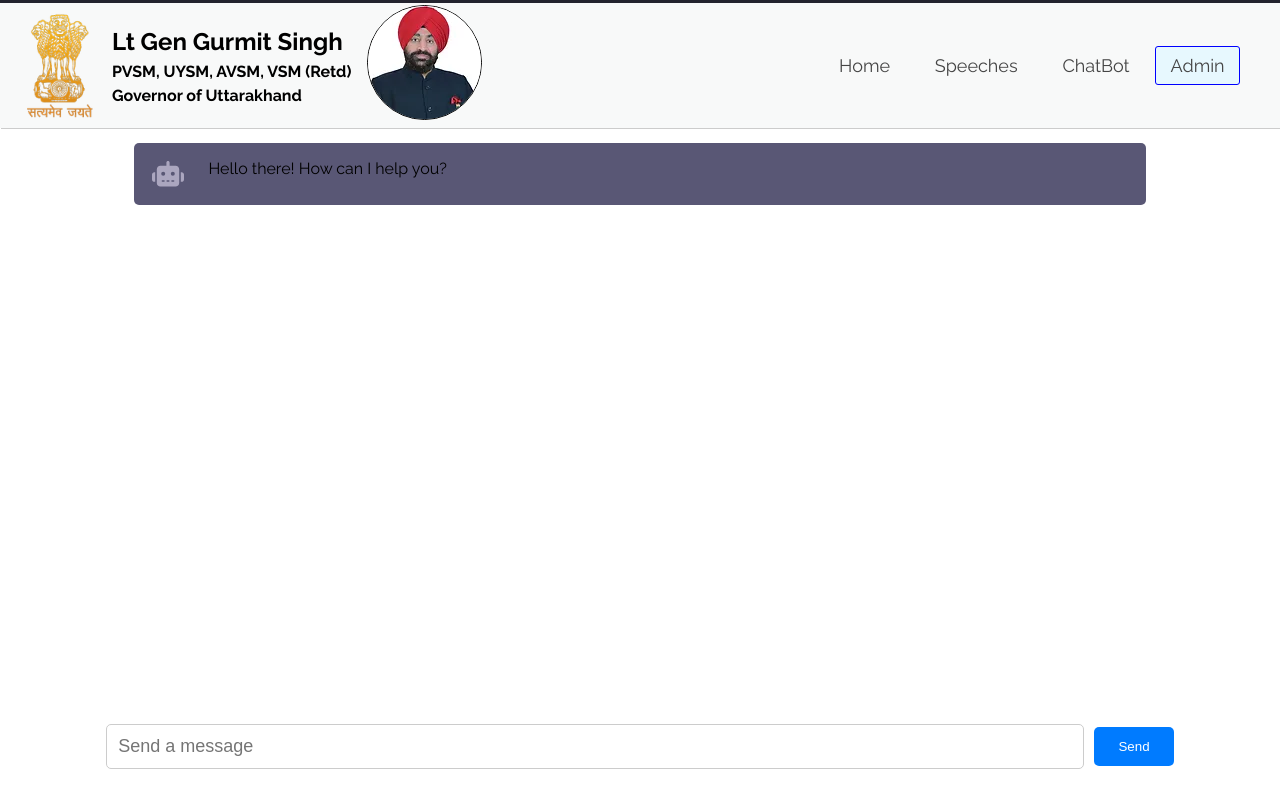
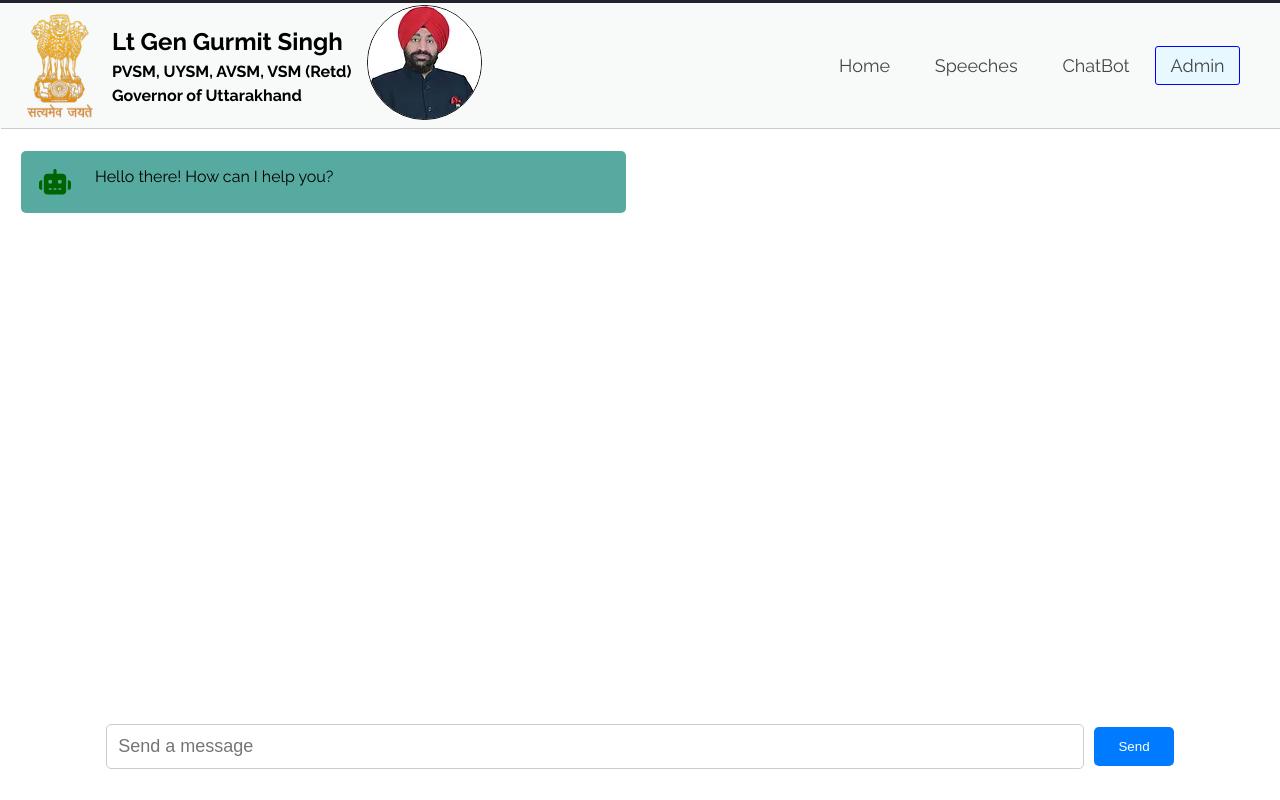
Before and after one commit to deepak427/Chatbot-frontend, a React (Vite) app: page /chatbot in a window 1280 px wide. Built offline with nearby package versions, Linux system fonts and the light colour scheme.

Commit message:
bug fixed

```diff
--- a/src/components/VideoBox/VideoBox.jsx
+++ b/src/components/VideoBox/VideoBox.jsx
@@ -16,13 +16,20 @@ const VideoBox = (props) => {
       <Link to="#popup" className="reason-link" onClick={handleLinkClick}>
         <div className="box-image-container">
           {props.status === "completed" ? (
-            <img src={props.srcImage} alt="thumbnail" />
+            <>
+              <img src={props.srcImage} alt="thumbnail" />
+              <div className="video-details">
+                <p style={{textAlign: "center", fontWeight: "600"}} >{props.title}</p>
+              </div>
+            </>
           ) : (
-            <img src="images/spinner.gif" alt="thumbnail" />
+            <>
+              <img src="images/spinner.gif" alt="thumbnail" />
+              <div className="video-details">
+                <p style={{textAlign: "center", fontWeight: "600"}} >Processing..... <br/> It may take few minutes to hours</p>
+              </div>
+            </>
           )}
-        </div>
-        <div className="video-details">
-          <p>{props.title}</p>
         </div>
       </Link>
       {showPopup && <Popup onClose={handleLinkClick} src={props.srcVideo} />}
--- a/src/pages/Chatbot/Chatbot.css
+++ b/src/pages/Chatbot/Chatbot.css
@@ -6,7 +6,7 @@
 }
 
 .chat-messages {
-  padding: 0.5rem;
+  padding: 1rem;
   margin-bottom: auto;
   align-items: center;
   flex-direction: column;
@@ -18,23 +18,25 @@
   margin: 5px;
   padding: 10px;
   border-radius: 5px;
-  width: 80%;
+  width: 48.5%;
 }
 
 .message.user {
-  background-color: #aba6bf;
+  margin-left: auto;
+  background-color: #B2BEB5;
 }
 
 .message.user svg {
-  fill: #595775;
+  fill: cornflowerblue;
 }
 
 .message.ai {
-  background-color: #595775;
+  margin-right: auto;
+  background-color: #57aaa0;
 }
 
 .message.ai svg {
-  fill: #aba6bf;
+  fill: darkgreen;
 }
 
 .chat-input {
--- a/src/pages/UploadVideo/UploadVideo.css
+++ b/src/pages/UploadVideo/UploadVideo.css
@@ -16,6 +16,10 @@
 .ask-question-header h1,
 .ask-question-header h3 {
   padding: 93px 0px 20px 0px;
+}
+
+.ask-ques-container form {
+  margin: 0 1rem 0 1rem;
 }
 
 .ask-ques-container form .ask-form-container {
--- a/src/pages/UploadVideo/UploadVideo.jsx
+++ b/src/pages/UploadVideo/UploadVideo.jsx
@@ -31,7 +31,7 @@ const UploadVideo = () => {
     });
     setTitle("")
     setSpeech("")
-    alert("Video will be updated on speech section after 5 minutes");
+    alert("Video will be updated on speech section from few minutes to hours.");
   };
 
   const handleEnter = (e) => {
```
Also changed, not shown: src/pages/Speeches/Speeches.jsx (+9 -2 lines), public/images/spinner.gif.
